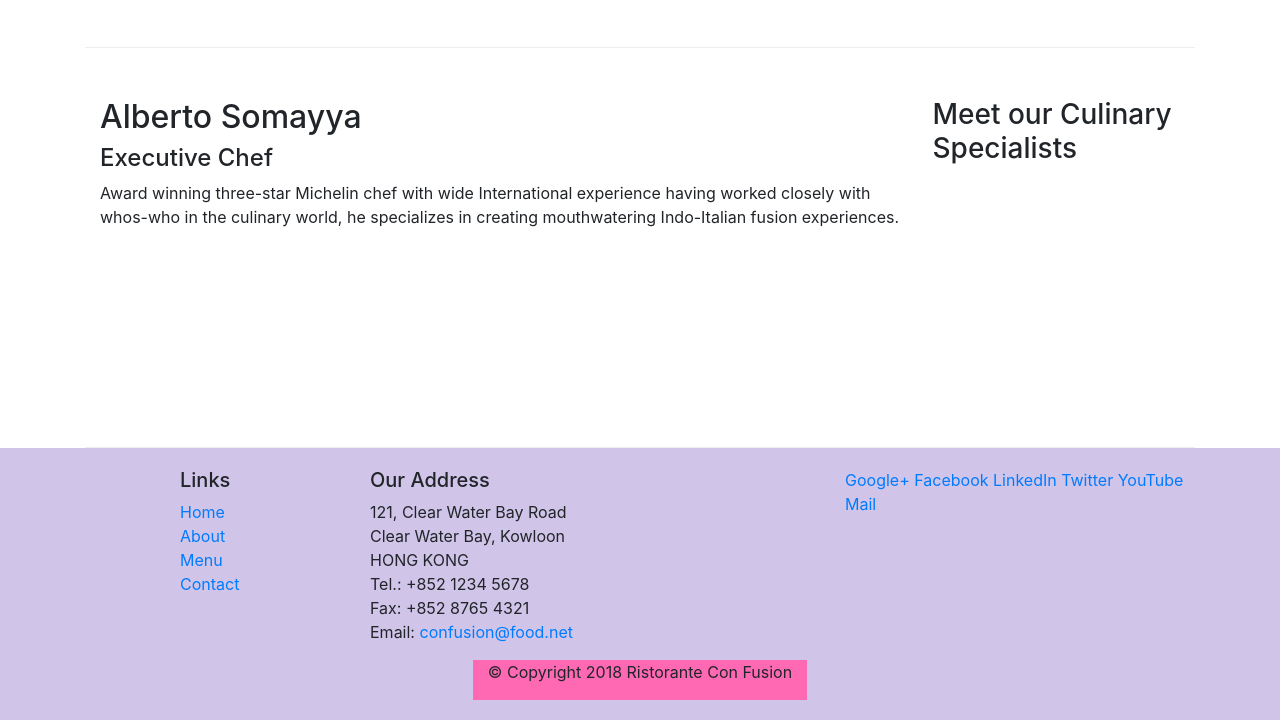
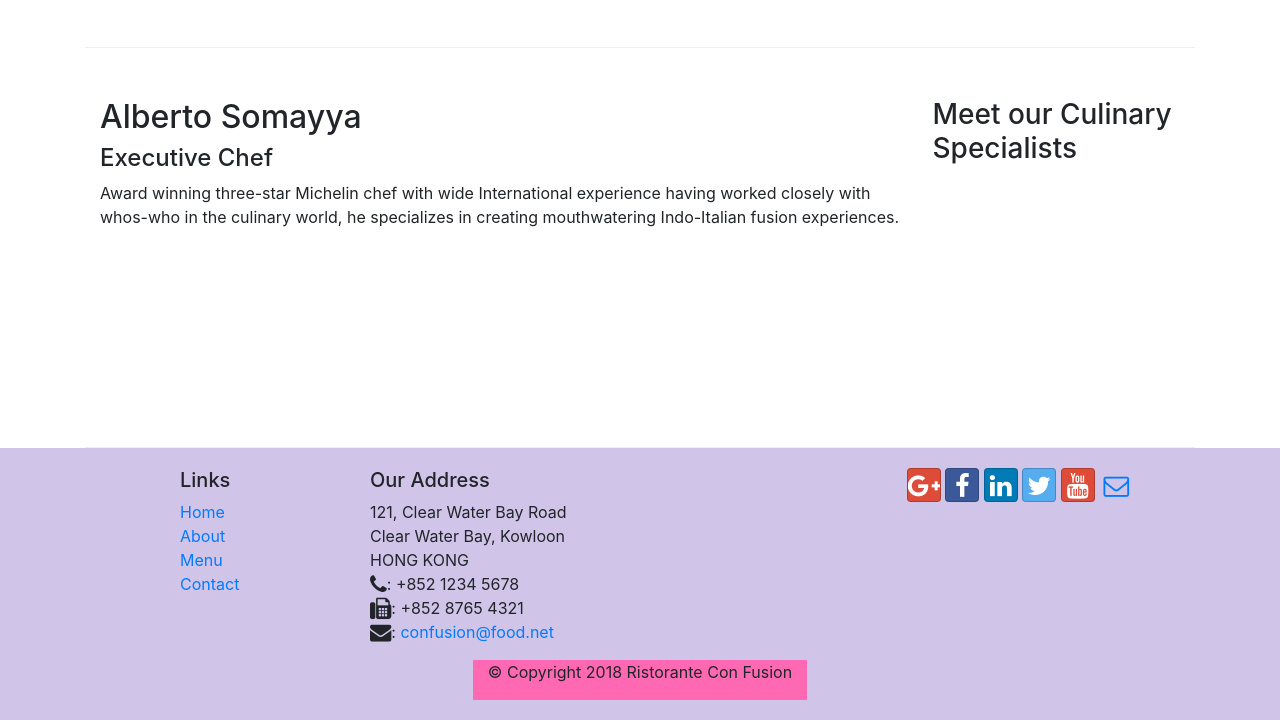
Before and after one commit to alyshanmaredia/Course_de_Bootstrap, a website: page index.html in a window 1280 px wide. Shown: the part 1036-1756 px from the top of the page. Drawn offline with nearby package versions, Linux system fonts and the light colour scheme.

Commit message:
Font-Awesome Added

```diff
--- a/aboutus.html
+++ b/aboutus.html
@@ -13,12 +13,20 @@
       rel="stylesheet"
       href="node_modules/bootstrap/dist/css/bootstrap.min.css"
     />
+    <link
+      rel="stylesheet"
+      href="node_modules/font-awesome/css/font-awesome.min.css"
+    />
+    <link
+      rel="stylesheet"
+      href="node_modules/bootstrap-social/bootstrap-social.css"
+    />
     <link rel="stylesheet" href="css/styles.css" />
     <title>Ristorante Con Fusion: About Us</title>
   </head>
 
   <body>
-    <nav class="navbar navbar-dark navbar-expand-sm  fixed-top">
+    <nav class="navbar navbar-dark navbar-expand-sm fixed-top">
       <div class="container">
         <button
           type="button"
@@ -28,17 +36,31 @@
         >
           <span class="navbar-toggler-icon"></span>
         </button>
-        <a class="navbar-brand mr-auto" href="./index.html">Ristorante Con Fusion</a>
+        <a class="navbar-brand mr-auto" href="./index.html"
+          >Ristorante Con Fusion</a
+        >
         <div class="collapse navbar-collapse" id="Navbar">
           <ul class="navbar-nav mr-auto">
             <li class="nav-item">
-              <a class="nav-link" href="./index.html">Home</a>
+              <a class="nav-link" href="./index.html"
+                ><span class="fa fa-home fa-lg"></span>Home</a
+              >
             </li>
             <li class="nav-item active">
-              <a class="nav-link" href="./aboutus.html">About</a>
+              <a class="nav-link" href="#"
+                ><span class="fa fa-info fa-lg"></span>About</a
+              >
             </li>
-            <li class="nav-item"><a class="nav-link" href="#">Menu</a></li>
-            <li class="nav-item"><a class="nav-link" href="#">Contact</a></li>
+            <li class="nav-item">
+              <a class="nav-link" href="#"
+                ><span class="fa fa-list fa-lg"></span>Menu</a
+              >
+            </li>
+            <li class="nav-item">
+              <a class="nav-link" href="#"
+                ><span class="fa fa-address-card fa-lg"></span>Contact</a
+              >
+            </li>
           </ul>
         </div>
       </div>
@@ -169,19 +191,42 @@
               121, Clear Water Bay Road<br />
               Clear Water Bay, Kowloon<br />
               HONG KONG<br />
-              Tel.: +852 1234 5678<br />
-              Fax: +852 8765 4321<br />
-              Email: <a href="mailto:confusion@food.net">confusion@food.net</a>
+              <i class="fa fa-phone fa-lg"></i>: +852 1234 5678<br />
+              <i class="fa fa-fax fa-lg"></i>: +852 8765 4321<br />
+              <i class="fa fa-envelope fa-lg"></i>:
+              <a href="mailto:confusion@food.net">confusion@food.net</a>
             </address>
           </div>
           <div class="col-12 col-sm-4 align-self-center">
             <div class="text-center">
-              <a href="http://google.com/+">Google+</a>
-              <a href="http://www.facebook.com/profile.php?id=">Facebook</a>
-              <a href="http://www.linkedin.com/in/">LinkedIn</a>
-              <a href="http://twitter.com/">Twitter</a>
-              <a href="http://youtube.com/">YouTube</a>
-              <a href="mailto:">Mail</a>
+              <a
+                class="btn btn-social-icon btn-google"
+                href="http://google.com/+"
+                ><i class="fa fa-google-plus"></i
+              ></a>
+              <a
+                class="btn btn-social-icon btn-facebook"
+                href="http://www.facebook.com/profile.php?id="
+                ><i class="fa fa-facebook"></i
+              ></a>
+              <a
+                class="btn btn-social-icon btn-linkedin"
+                href="http://www.linkedin.com/in/"
+                ><i class="fa fa-linkedin"></i
+              ></a>
+              <a
+                class="btn btn-social-icon btn-twitter"
+                href="http://twitter.com/"
+                ><i class="fa fa-twitter"></i
+              ></a>
+              <a
+                class="btn btn-social-icon btn-google"
+                href="http://youtube.com/"
+                ><i class="fa fa-youtube"></i
+              ></a>
+              <a class="btn btn-social-icon" href="mailto:"
+                ><i class="fa fa-envelope-o"></i
+              ></a>
             </div>
           </div>
         </div>
--- a/index.html
+++ b/index.html
@@ -14,6 +14,14 @@
     <link
       rel="stylesheet"
       href="node_modules/bootstrap/dist/css/bootstrap.min.css"
+    />
+    <link
+      rel="stylesheet"
+      href="node_modules/font-awesome/css/font-awesome.min.css"
+    />
+    <link
+      rel="stylesheet"
+      href="node_modules/bootstrap-social/bootstrap-social.css"
     />
     <link rel="stylesheet" href="css/styles.css" />
     <title>Ristorante Con Fusion</title>
@@ -34,13 +42,25 @@
         <div class="collapse navbar-collapse" id="Navbar">
           <ul class="navbar-nav mr-auto">
             <li class="nav-item active">
-              <a class="nav-link" href="#">Home</a>
+              <a class="nav-link" href="#"
+                ><span class="fa fa-home fa-lg"></span>Home</a
+              >
             </li>
             <li class="nav-item">
-              <a class="nav-link" href="./aboutus.html">About</a>
+              <a class="nav-link" href="./aboutus.html"
+                ><span class="fa fa-info fa-lg"></span>About</a
+              >
             </li>
-            <li class="nav-item"><a class="nav-link" href="#">Menu</a></li>
-            <li class="nav-item"><a class="nav-link" href="#">Contact</a></li>
+            <li class="nav-item">
+              <a class="nav-link" href="#"
+                ><span class="fa fa-list fa-lg"></span>Menu</a
+              >
+            </li>
+            <li class="nav-item">
+              <a class="nav-link" href="#"
+                ><span class="fa fa-address-card fa-lg"></span>Contact</a
+              >
+            </li>
           </ul>
         </div>
       </div>
@@ -126,19 +146,42 @@
               121, Clear Water Bay Road<br />
               Clear Water Bay, Kowloon<br />
               HONG KONG<br />
-              Tel.: +852 1234 5678<br />
-              Fax: +852 8765 4321<br />
-              Email: <a href="mailto:confusion@food.net">confusion@food.net</a>
+              <i class="fa fa-phone fa-lg"></i>: +852 1234 5678<br />
+              <i class="fa fa-fax fa-lg"></i>: +852 8765 4321<br />
+              <i class="fa fa-envelope fa-lg"></i>:
+              <a href="mailto:confusion@food.net">confusion@food.net</a>
             </address>
           </div>
           <div class="col-12 col-sm-4">
-            <div>
-              <a href="http://google.com/+">Google+</a>
-              <a href="http://www.facebook.com/profile.php?id=">Facebook</a>
-              <a href="http://www.linkedin.com/in/">LinkedIn</a>
-              <a href="http://twitter.com/">Twitter</a>
-              <a href="http://youtube.com/">YouTube</a>
-              <a href="mailto:">Mail</a>
+            <div class="text-center">
+              <a
+                class="btn btn-social-icon btn-google"
+                href="http://google.com/+"
+                ><i class="fa fa-google-plus"></i
+              ></a>
+              <a
+                class="btn btn-social-icon btn-facebook"
+                href="http://www.facebook.com/profile.php?id="
+                ><i class="fa fa-facebook"></i
+              ></a>
+              <a
+                class="btn btn-social-icon btn-linkedin"
+                href="http://www.linkedin.com/in/"
+                ><i class="fa fa-linkedin"></i
+              ></a>
+              <a
+                class="btn btn-social-icon btn-twitter"
+                href="http://twitter.com/"
+                ><i class="fa fa-twitter"></i
+              ></a>
+              <a
+                class="btn btn-social-icon btn-google"
+                href="http://youtube.com/"
+                ><i class="fa fa-youtube"></i
+              ></a>
+              <a class="btn btn-social-icon" href="mailto:"
+                ><i class="fa fa-envelope-o"></i
+              ></a>
             </div>
           </div>
         </div>
--- a/package.json
+++ b/package.json
@@ -15,6 +15,8 @@
   },
   "dependencies": {
     "bootstrap": "^4.0.0",
+    "bootstrap-social": "^5.1.1",
+    "font-awesome": "^4.7.0",
     "jquery": "^3.3.1",
     "popper.js": "^1.12.9"
   }
```
Also changed, not shown: 1 other file.
